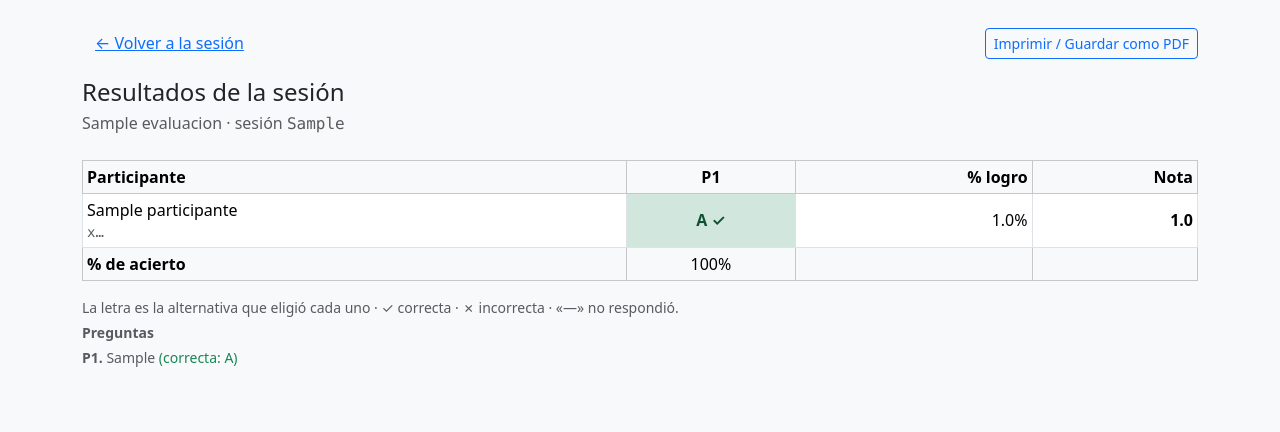
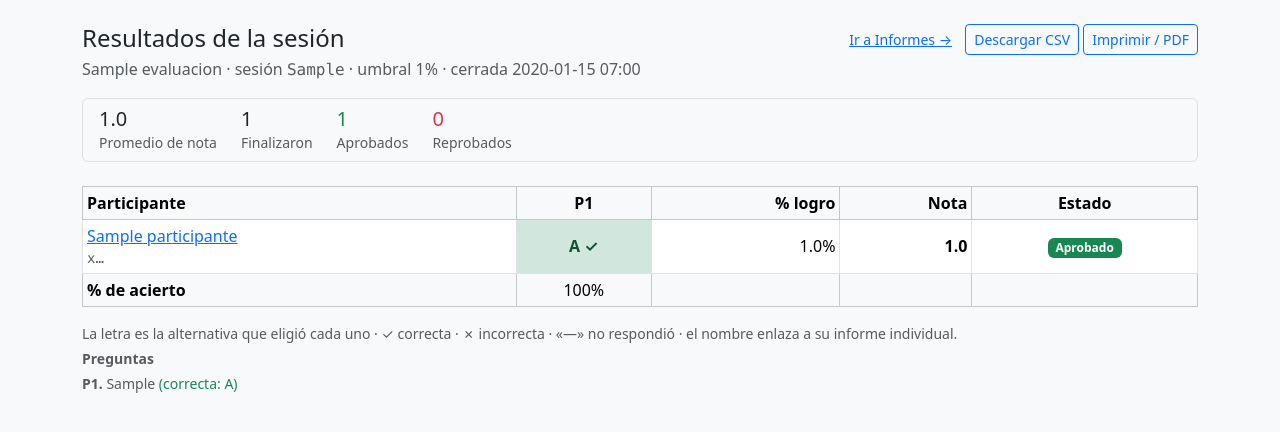
Before and after one commit to rm-2526/fuenti, a Flask app: page /evaluaciones/1/sesiones/1/informe-todos in a window 1280 px wide. Shown: the part 56-488 px from the top of the page. Run offline with Flask 3, Linux system fonts and the light colour scheme; a user stored in the database is signed in; tables that the repository leaves empty hold one stand-in row (values such as "Sample post").

Commit message:
Mejoras en Informes por sesion

```diff
--- a/app/evaluaciones/routes.py
+++ b/app/evaluaciones/routes.py
@@ -262,6 +262,13 @@ def abrir_sesion(eval_id):
 def detalle_sesion(eval_id, sesion_id):
     evaluacion = _get_evaluacion_propia(eval_id)
     sesion = _get_sesion_de_evaluacion(evaluacion, sesion_id)
+    # Una sesión cerrada ya no se opera: sus resultados viven en la matriz
+    # (informe_todos). Esta pantalla queda para la sesión en vivo (abierta), que
+    # es cuando se necesita el link para invitar, el refresco y cerrar.
+    if sesion.estado != "abierta":
+        return redirect(
+            url_for("evaluaciones.informe_todos", eval_id=eval_id, sesion_id=sesion_id)
+        )
     resumen = _resumen_de_sesion(sesion)
     participantes = filas_informe_sesion(_participantes_ordenados(sesion))
     return render_template(
@@ -364,6 +371,7 @@ def informe_todos(eval_id, sesion_id):
         evaluacion=evaluacion,
         sesion=sesion,
         matriz=matriz,
+        resumen=_resumen_de_sesion(sesion),
     )
 
 def _participantes_historial(hash_id):
--- a/app/templates/evaluaciones/informe_todos.html
+++ b/app/templates/evaluaciones/informe_todos.html
@@ -1,15 +1,17 @@
 {% extends "base.html" %}
 
-{% block title %}Informe de la sesión · Fuenti{% endblock %}
+{% block title %}Resultados de la sesión · Fuenti{% endblock %}
 
 {% block content %}
 {#
-  Informe de la sesión en matriz: participantes en filas, preguntas en columnas.
+  Página de resultados de una sesión cerrada (a la que se llega desde "Ver
+  resultados"). Es la matriz: participantes en filas, preguntas en columnas.
   Cada celda: la letra de la alternativa elegida + ✓/✗ (color por acierto). A la
-  derecha, % de logro y nota por persona; abajo, % de acierto por pregunta.
-  La leyenda mapea Q1, Q2… a su enunciado (imprescindible para el PDF, que es
-  estático). En pantalla, además, el mouse sobre "Qn" muestra la pregunta.
-  Al imprimir se usa orientación horizontal para que quepan las columnas.
+  derecha, % de logro, nota y estado por persona; abajo, % de acierto por
+  pregunta. La leyenda mapea P1, P2… a su enunciado (imprescindible para el PDF,
+  que es estático); en pantalla, además, el mouse sobre "Pn" muestra la pregunta.
+  Solo aparecen quienes finalizaron; si alguien ingresó y no terminó, se avisa
+  con una línea. Al imprimir se usa orientación horizontal.
 #}
 <style>
   .matriz td, .matriz th { text-align: center; vertical-align: middle; }
@@ -25,20 +27,49 @@
   }
 </style>
 
-<div class="d-flex justify-content-between align-items-center mb-3 no-print">
-  <a href="{{ url_for('evaluaciones.detalle_sesion', eval_id=evaluacion.id, sesion_id=sesion.id) }}"
-     class="btn btn-link">← Volver a la sesión</a>
-  <button type="button" class="btn btn-outline-primary btn-sm" onclick="window.print();">
-    Imprimir / Guardar como PDF
-  </button>
+<div class="d-flex justify-content-between align-items-start mb-3">
+  <div>
+    <h1 class="h4 mb-1">Resultados de la sesión</h1>
+    <p class="text-muted mb-0">
+      {{ evaluacion.titulo }} ·
+      sesión <span class="font-monospace">{{ sesion.codigo }}</span> ·
+      umbral {{ sesion.umbral_aprobacion }}%{% if sesion.cerrada_at %} ·
+      cerrada {{ sesion.cerrada_at | hora_local }}{% endif %}
+    </p>
+  </div>
+  <div class="no-print text-nowrap">
+    <a href="{{ url_for('evaluaciones.informes') }}" class="btn btn-link btn-sm">Ir a Informes →</a>
+    {% if matriz %}
+      <a href="{{ url_for('evaluaciones.exportar_csv', eval_id=evaluacion.id, sesion_id=sesion.id) }}"
+         class="btn btn-outline-primary btn-sm">Descargar CSV</a>
+      <button type="button" class="btn btn-outline-primary btn-sm" onclick="window.print();">
+        Imprimir / PDF
+      </button>
+    {% endif %}
+  </div>
 </div>
 
-<h1 class="h4 mb-1">Resultados de la sesión</h1>
-<p class="text-muted mb-4">
-  {{ evaluacion.titulo }} · sesión <span class="font-monospace">{{ sesion.codigo }}</span>
-</p>
+{% if matriz %}
+  {# Tira compacta de estadísticas del grupo. #}
+  <div class="d-flex flex-wrap gap-4 border rounded px-3 py-2 mb-4">
+    <div>
+      <span class="h5 mb-0">{{ "%.1f"|format(resumen.promedio_nota) if resumen.promedio_nota is not none else "—" }}</span>
+      <span class="text-muted small d-block">Promedio de nota</span>
+    </div>
+    <div>
+      <span class="h5 mb-0">{{ resumen.total_finalizados }}</span>
+      <span class="text-muted small d-block">Finalizaron</span>
+    </div>
+    <div>
+      <span class="h5 mb-0 text-success">{{ resumen.aprobados }}</span>
+      <span class="text-muted small d-block">Aprobados</span>
+    </div>
+    <div>
+      <span class="h5 mb-0 text-danger">{{ resumen.reprobados }}</span>
+      <span class="text-muted small d-block">Reprobados</span>
+    </div>
+  </div>
 
-{% if matriz %}
   <div class="table-responsive">
     <table class="table table-sm table-bordered matriz align-middle">
       <thead class="table-light">
@@ -51,14 +82,17 @@
           {% endfor %}
           <th class="text-end">% logro</th>
           <th class="text-end">Nota</th>
+          <th>Estado</th>
         </tr>
       </thead>
       <tbody>
         {% for fila in matriz.filas %}
           <tr>
             <td class="nom">
-              {{ fila.nombre }}
-              <span class="text-muted small font-monospace d-block">{{ fila.hash_corto }}…</span>
+              <a href="{{ url_for('evaluaciones.informe_individual', eval_id=evaluacion.id, sesion_id=sesion.id, participante_id=fila.participante_id) }}">
+                {{ fila.nombre }}
+              </a>
+              <span class="text-muted small d-block font-monospace">{{ fila.hash_corto }}…</span>
             </td>
             {% for celda in fila.celdas %}
               {% if celda.acerto is none %}
@@ -75,6 +109,13 @@
             <td class="text-end fw-semibold">
               {{ "%.1f"|format(fila.nota) if fila.nota is not none else "—" }}
             </td>
+            <td>
+              {% if fila.aprobado %}
+                <span class="badge bg-success">Aprobado</span>
+              {% elif fila.aprobado is not none %}
+                <span class="badge bg-danger">Reprobado</span>
+              {% endif %}
+            </td>
           </tr>
         {% endfor %}
       </tbody>
@@ -88,14 +129,21 @@
           {% endfor %}
           <td></td>
           <td></td>
+          <td></td>
         </tr>
       </tfoot>
     </table>
   </div>
 
+  {% if resumen.pendientes %}
+    <p class="text-muted small mb-1">
+      {{ resumen.pendientes }} participante(s) ingresaron y no finalizaron; no aparecen en la tabla.
+    </p>
+  {% endif %}
+
   <p class="text-muted small mb-1">
     La letra es la alternativa que eligió cada uno · ✓ correcta · ✗ incorrecta ·
-    «—» no respondió.
+    «—» no respondió · el nombre enlaza a su informe individual.
   </p>
 
   <div class="small text-muted">
--- a/app/templates/evaluaciones/informes.html
+++ b/app/templates/evaluaciones/informes.html
@@ -37,7 +37,7 @@
             </td>
             <td>{{ s.umbral_aprobacion }}%</td>
             <td class="text-end">
-              <a href="{{ url_for('evaluaciones.detalle_sesion', eval_id=evaluacion.id, sesion_id=s.id) }}"
+              <a href="{{ url_for('evaluaciones.informe_todos', eval_id=evaluacion.id, sesion_id=s.id) }}"
                  class="btn btn-sm btn-outline-primary">Ver resultados</a>
             </td>
           </tr>
--- a/app/utils/reporte.py
+++ b/app/utils/reporte.py
@@ -347,11 +347,13 @@ class CeldaMatriz:
 
 @dataclass(frozen=True)
 class FilaMatriz:
+    participante_id: int
     nombre: str
     hash_corto: str
     celdas: list          # CeldaMatriz por columna, en el orden de las columnas
     nota: "float | None"
     porcentaje: "float | None"
+    aprobado: "bool | None"
 
 
 @dataclass(frozen=True)
@@ -402,11 +404,13 @@ def construir_matriz(participantes, columnas_meta, letra_de):
         res = p.resultado
         filas.append(
             FilaMatriz(
+                participante_id=p.id,
                 nombre=p.nombre.strip() if (p.nombre and p.nombre.strip()) else SIN_NOMBRE,
                 hash_corto=_hash_corto(p.identificador_hash),
                 celdas=celdas,
                 nota=res.nota if res else None,
                 porcentaje=res.porcentaje if res else None,
+                aprobado=res.aprobado if res else None,
             )
         )
 
```
Also changed, not shown: tests/test_informe_todos.py (+37 -5 lines), tests/test_umbral_sesion.py (+5 -8 lines).
